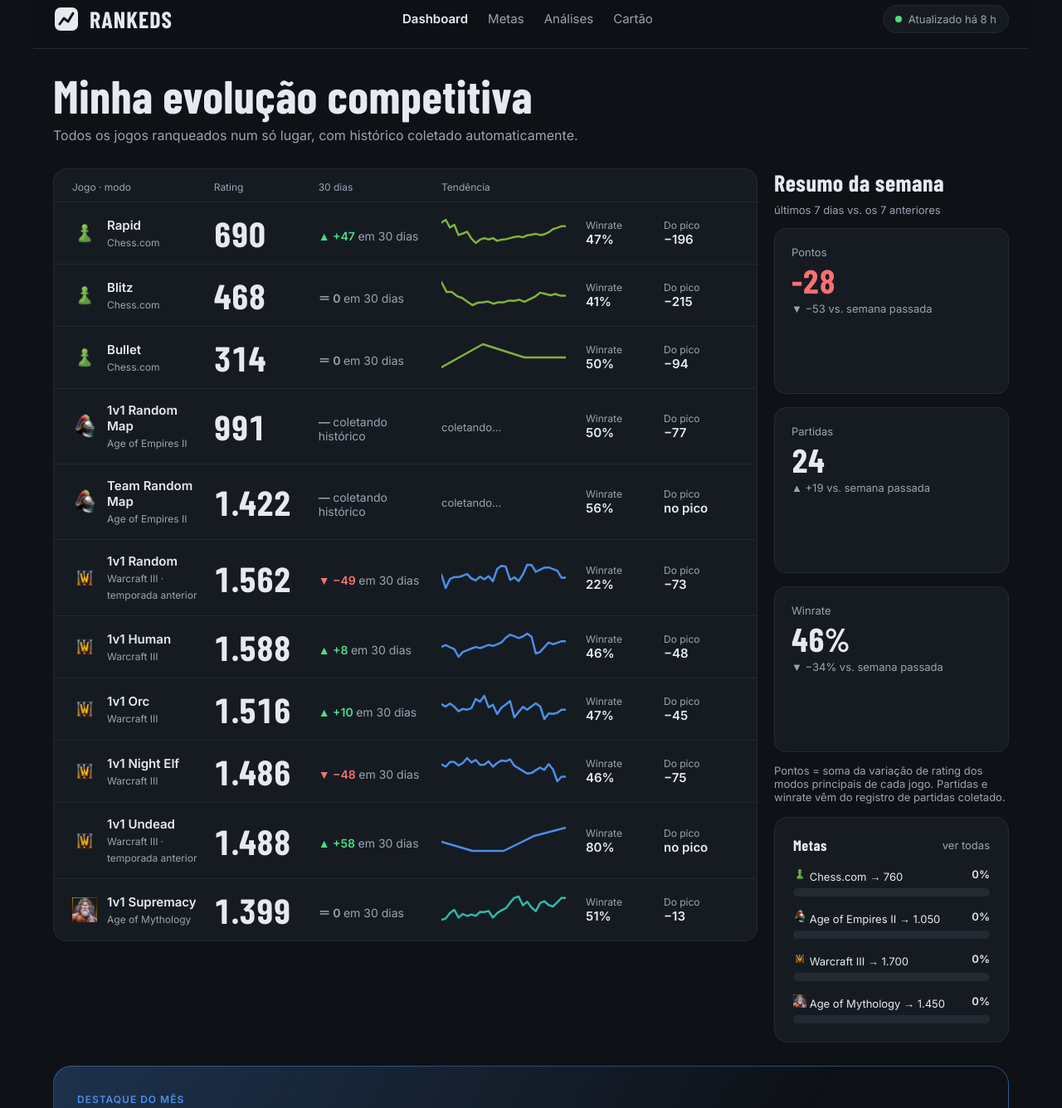
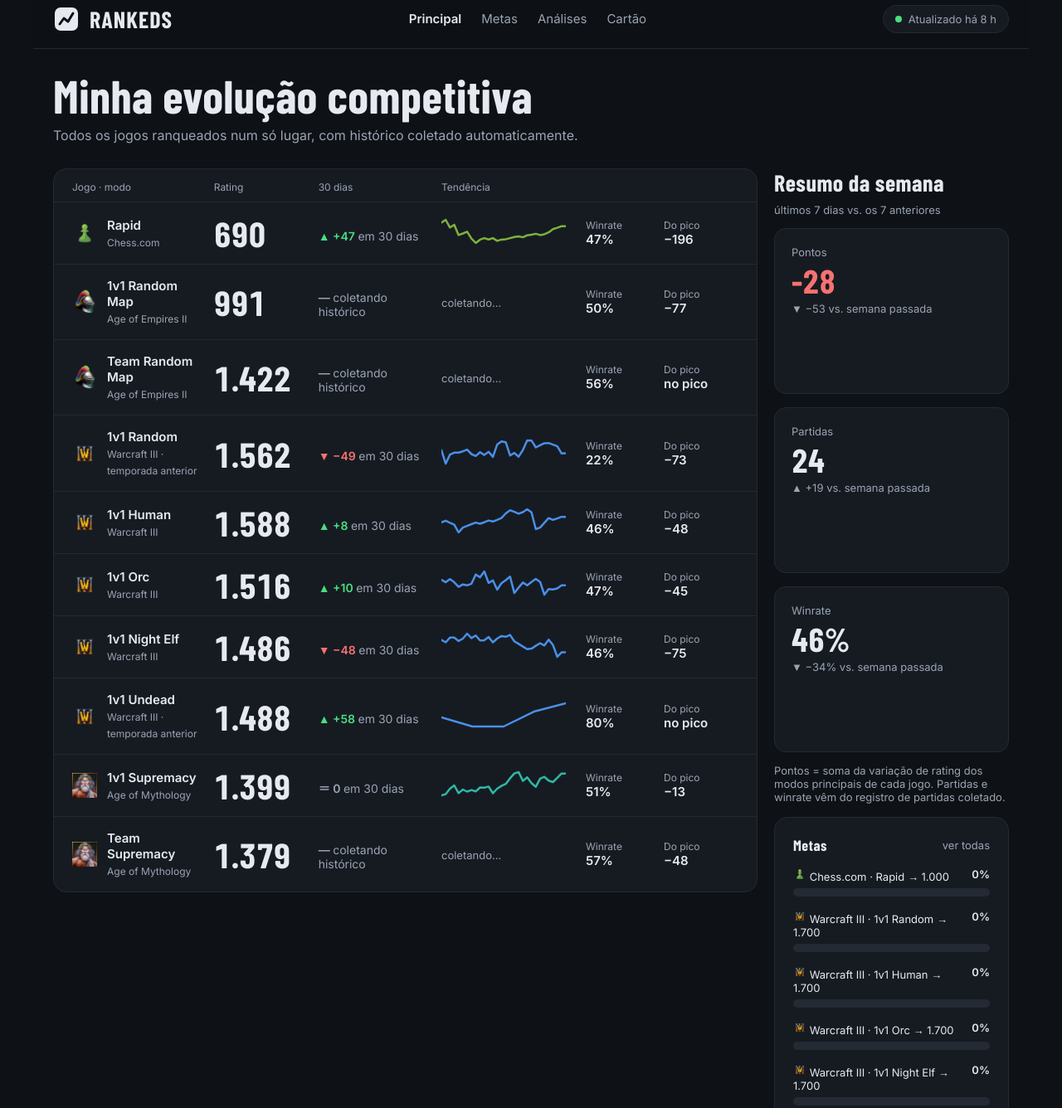
Before and after one commit to forkxx/rankeds, a plain HTML site: page index.html in a window 1280 px wide. Shown: the part 13-1349 px from the top of the page at 83% size. Drawn offline with nearby package versions, Linux system fonts and the light colour scheme.

Commit message:
feat(home): AoM Team como última linha, Chess só Rapid; metas atualizadas; Dashboard renomeado para Principal
Co-Authored-By: Claude Sonnet 5.5 <noreply@anthropic.com>
Claude-Session: https://claude.ai/code/session_017pUoQU2h1mLquhcK7fZyiC

```diff
--- a/assets/app.js
+++ b/assets/app.js
@@ -215,7 +215,7 @@ function detail(id) {
   const recent = (cur.recent || []).filter((r) => !r.mode || r.mode === mode.id);
   const ranges = [[30, '30d'], [90, '90d'], [365, '1 ano'], [0, 'Tudo']];
   $app.innerHTML = `
-    <a class="back" href="#/">← Voltar ao dashboard</a>
+    <a class="back" href="#/">← Voltar ao principal</a>
     <section class="hero gc" style="--gc:${g.color}"><div>
       <div class="gname" style="margin-bottom:10px">${icon(g.id, 28)}<b>${esc(g.name)}</b><small>· ${esc(cur.player?.name)}</small></div>
       <div style="display:flex;align-items:baseline;gap:16px;flex-wrap:wrap"><span class="num big" data-count="${mode.rating}">${nf.format(mode.rating)}</span><span class="dl ${dv.cls}" style="font-size:18px">${dv.txt} <span>${dv.sub}</span></span></div></div>
--- a/assets/insights.js
+++ b/assets/insights.js
@@ -539,7 +539,7 @@ function homeScore() {
 function homeGoals() {
   const ev = (state.goals || []).map(evalGoal).filter((e) => e.status !== 'nodata');
   if (!ev.length) return '';
-  return `<section class="panel"><div class="hd"><h2 style="font-size:18px">Metas</h2><a class="note" href="#/metas">ver todas</a></div>${ev.map((e) => `<div class="gline"><div><span>${icon(e.g.id, 16)} ${esc(e.g.name)} → ${nf.format(e.goal.target)}</span><b>${e.pct}%</b></div><div class="bar"><div style="width:${e.pct}%;background:${e.g.color}"></div></div></div>`).join('')}</section>`;
+  return `<section class="panel"><div class="hd"><h2 style="font-size:18px">Metas</h2><a class="note" href="#/metas">ver todas</a></div>${ev.map((e) => `<div class="gline"><div><span>${icon(e.g.id, 16)} ${esc(e.g.name)} · ${esc(e.label)} → ${nf.format(e.goal.target)}</span><b>${e.pct}%</b></div><div class="bar"><div style="width:${e.pct}%;background:${e.g.color}"></div></div></div>`).join('')}</section>`;
 }
 function homeHighlight() {
   const rows = homeRows().filter((r) => r.dl && r.pts.length > 1);
--- a/config/display.json
+++ b/config/display.json
@@ -2,9 +2,7 @@
   "handle": "forkxx",
   "featured": {
     "chess": [
-      "rapid",
-      "blitz",
-      "bullet"
+      "rapid"
     ],
     "aoe2": [
       "rm_1v1",
@@ -18,7 +16,8 @@
       "1v1_undead"
     ],
     "aom": [
-      "1v1"
+      "1v1",
+      "team"
     ]
   },
   "icons": {
--- a/config/goals.json
+++ b/config/goals.json
@@ -1,6 +1,10 @@
 [
-  { "game": "chess", "mode": "rapid",     "type": "rating", "target": 760,  "deadline": "2027-01-31", "createdAt": "2026-11-24" },
-  { "game": "aoe2",  "mode": "rm_1v1",    "type": "rating", "target": 1050, "deadline": "2027-03-31", "createdAt": "2026-11-24" },
-  { "game": "wc3",   "mode": "1v1_human", "type": "rating", "target": 1700, "deadline": null,         "createdAt": "2026-11-24" },
-  { "game": "aom",   "mode": "1v1",       "type": "rating", "target": 1450, "deadline": "2027-03-31", "createdAt": "2026-11-24" }
+  {"game": "chess", "mode": "rapid", "type": "rating", "target": 1000, "deadline": null, "createdAt": "2026-11-24"},
+  {"game": "wc3", "mode": "1v1_random", "type": "rating", "target": 1700, "deadline": null, "createdAt": "2026-11-24"},
+  {"game": "wc3", "mode": "1v1_human", "type": "rating", "target": 1700, "deadline": null, "createdAt": "2026-11-24"},
+  {"game": "wc3", "mode": "1v1_orc", "type": "rating", "target": 1700, "deadline": null, "createdAt": "2026-11-24"},
+  {"game": "wc3", "mode": "1v1_nightelf", "type": "rating", "target": 1700, "deadline": null, "createdAt": "2026-11-24"},
+  {"game": "wc3", "mode": "1v1_undead", "type": "rating", "target": 1700, "deadline": null, "createdAt": "2026-11-24"},
+  {"game": "aom", "mode": "1v1", "type": "rating", "target": 1500, "deadline": null, "createdAt": "2026-11-24"},
+  {"game": "aoe2", "mode": "rm_1v1", "type": "rating", "target": 1200, "deadline": null, "createdAt": "2026-11-24"}
 ]
--- a/index.html
+++ b/index.html
@@ -16,7 +16,7 @@
       <svg width="32" height="32" viewBox="0 0 32 32" aria-hidden="true"><rect x="2" y="2" width="28" height="28" rx="7" fill="#E6EAF0"/><path d="M8 22 L13 15 L18 19 L24 9" fill="none" stroke="#0E1116" stroke-width="3" stroke-linecap="round" stroke-linejoin="round"/></svg>
       <span>RANKEDS</span>
     </a>
-    <nav class="mainnav" aria-label="Principal"><a href="#/" data-nav="home">Dashboard</a><a href="#/metas" data-nav="metas">Metas</a><a href="#/analises" data-nav="analises">Análises</a><a href="#/cartao" data-nav="cartao">Cartão</a></nav>
+    <nav class="mainnav" aria-label="Principal"><a href="#/" data-nav="home">Principal</a><a href="#/metas" data-nav="metas">Metas</a><a href="#/analises" data-nav="analises">Análises</a><a href="#/cartao" data-nav="cartao">Cartão</a></nav>
     <div class="badge" id="badge"><span class="dot"></span><span id="badge-text">Carregando…</span></div>
   </header>
   <main id="app" aria-live="polite" aria-busy="true"><div class="skel" aria-hidden="true"><div class="sk" style="height:56px;width:min(420px,70%)"></div><div class="sk" style="height:96px"></div><div class="skgrid"><div class="sk sk-card"></div><div class="sk sk-card"></div><div class="sk sk-card"></div><div class="sk sk-card"></div></div></div></main>
```
